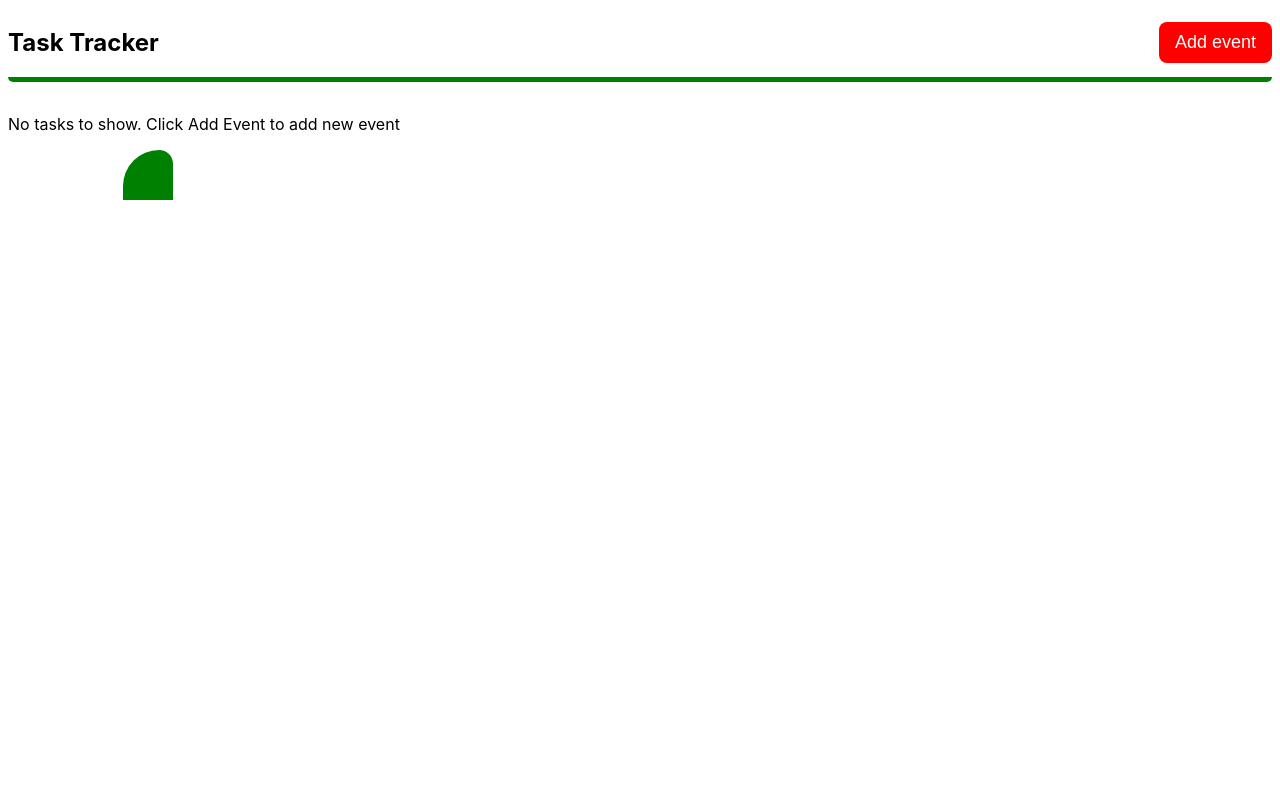
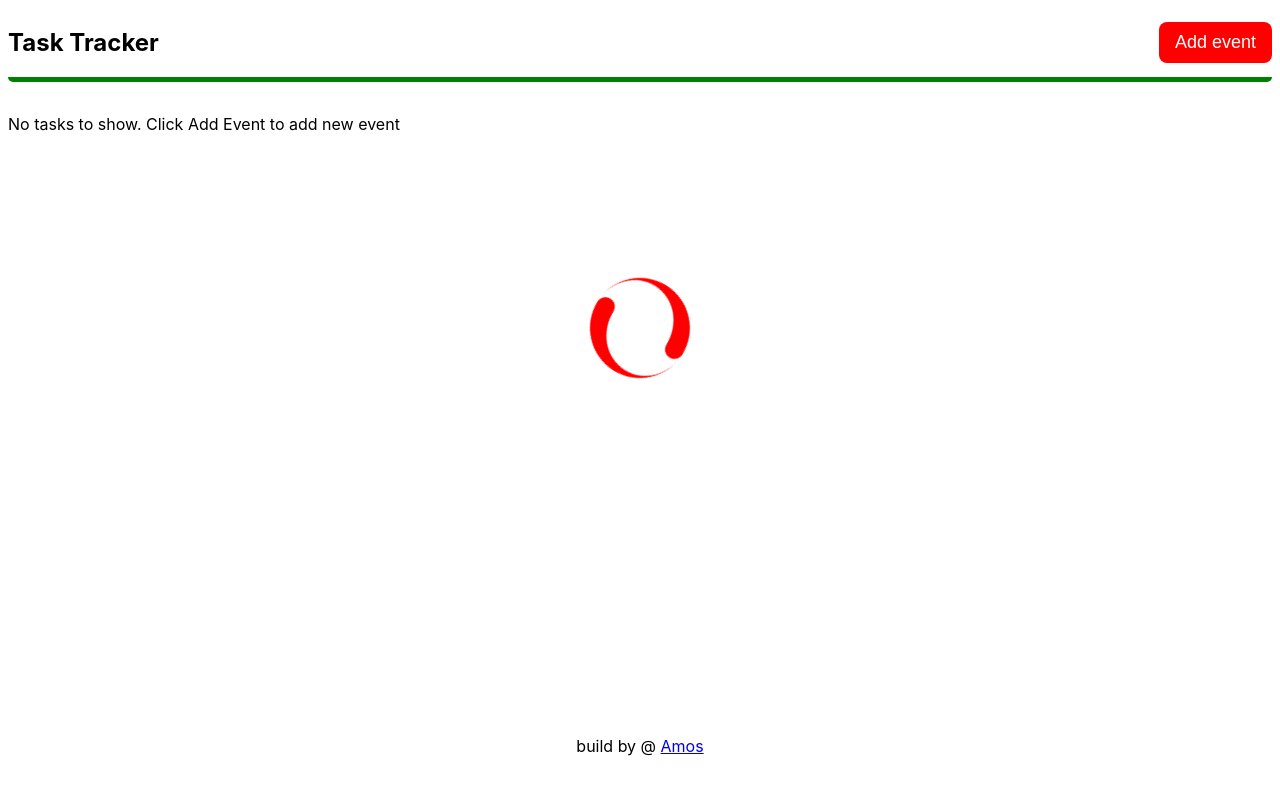
Before and after one commit to amoskyalo/Tasks-App, a React (Create React App) app: page / in a window 1280 px wide. Shown: the top 794 px of the page. Built offline with nearby package versions, Linux system fonts and the light colour scheme.

Commit message:
Added  spinner

```diff
--- a/public/index.html
+++ b/public/index.html
@@ -13,8 +13,16 @@
     <link rel="manifest" href="%PUBLIC_URL%/manifest.json" />
     <title>React App</title>
   </head>
+
+  <style>
+    body{
+      position: relative;
+    }
+  </style>
+
   <body>
     <noscript>You need to enable JavaScript to run this app.</noscript>
     <div id="root"></div>
+    <footer id="footer"></footer>
   </body>
 </html>
--- a/src/App.js
+++ b/src/App.js
@@ -4,6 +4,7 @@ import Header from './Components/Header/Header';
 import Tasks from './Components/Tasks/Tasks';
 import Addtask from './Components/AddTask/Addtask';
 import Landing from './Components/Loading/Landing';
+
 
 function App() {
   //setting state fo the events
--- /dev/null
+++ b/src/Components/Footer/Footer.css
@@ -0,0 +1,7 @@
+footer{
+    position: fixed;
+    top: 90vh;
+    width: 100%;
+    text-align: center;
+    z-index: 999;
+}
--- /dev/null
+++ b/src/Components/Footer/Footer.jsx
@@ -0,0 +1,12 @@
+import React from 'react'
+import './Footer.css'
+
+const Footer = () => {
+  return (
+    <footer>
+        <p>build by @ <a href='https://twitter.com/_amos_kyalo'>Amos</a></p>
+    </footer>
+  )
+}
+
+export default Footer
--- a/src/Components/Loading/Landing.jsx
+++ b/src/Components/Loading/Landing.jsx
@@ -1,11 +1,14 @@
 import React from 'react'
 import './Loading.css'
+import { ImSpinner9 } from 'react-icons/im'
 
 const Landing = () => {
   return (
     <div className='load'>
         <p>No tasks to show. Click Add Event to add new event</p>
-        <div></div>
+        <div className='spin'>
+            <ImSpinner9 className='spinner'/>
+        </div>
     </div>
   )
 }
--- a/src/Components/Loading/Loading.css
+++ b/src/Components/Loading/Loading.css
@@ -1,37 +1,18 @@
+.spin{
+    text-align: center;
+    margin-top: 9rem;
+}
 
-.load div{
-    height: 50px;
-    width: 50px;
-    background-color: green;
-    position: relative;
-    animation: load;
+.spinner{
+    color: red;
+    font-size: 100px;
+    animation: spin;
     animation-duration: 5s;
-    animation-timing-function: linear;
     animation-iteration-count: infinite;
 }
 
-@keyframes load{
+@keyframes spin{
     0%{
-        left: 0px;
-        border-radius: 50px 0px 0px 0px;
-    }
-    25%{
-        left: 300px;
-        border-radius: 50px 50px 0px 0px;
-    }
-    50%{
-        top: 300px;
-        left: 0;
-        border-radius: 50px 50px 50px 0px;
-    }
-    75%{
-        top: 300px;
-        left: 0;
-        border-radius: 50px 50px 50px 0px;
-    }
-    100%{
-        top: 0;
-        left: 0;
-        border-radius: 50px 50px 50px 50px;
+        transform: rotate(-360deg);
     }
 }
--- a/src/index.js
+++ b/src/index.js
@@ -3,6 +3,7 @@ import ReactDOM from 'react-dom/client';
 import './index.css';
 import App from './App';
 import reportWebVitals from './reportWebVitals';
+import Footer from './Components/Footer/Footer';
 
 const root = ReactDOM.createRoot(document.getElementById('root'));
 root.render(
@@ -11,7 +12,9 @@ root.render(
   </React.StrictMode>
 );
 
-// If you want to start measuring performance in your app, pass a function
-// to log results (for example: reportWebVitals(console.log))
-// or send to an analytics endpoint. Learn more: https://bit.ly/CRA-vitals
+const footer = ReactDOM.createRoot(document.getElementById('footer'));
+footer.render(
+  <Footer />
+)
+
 reportWebVitals();
```
